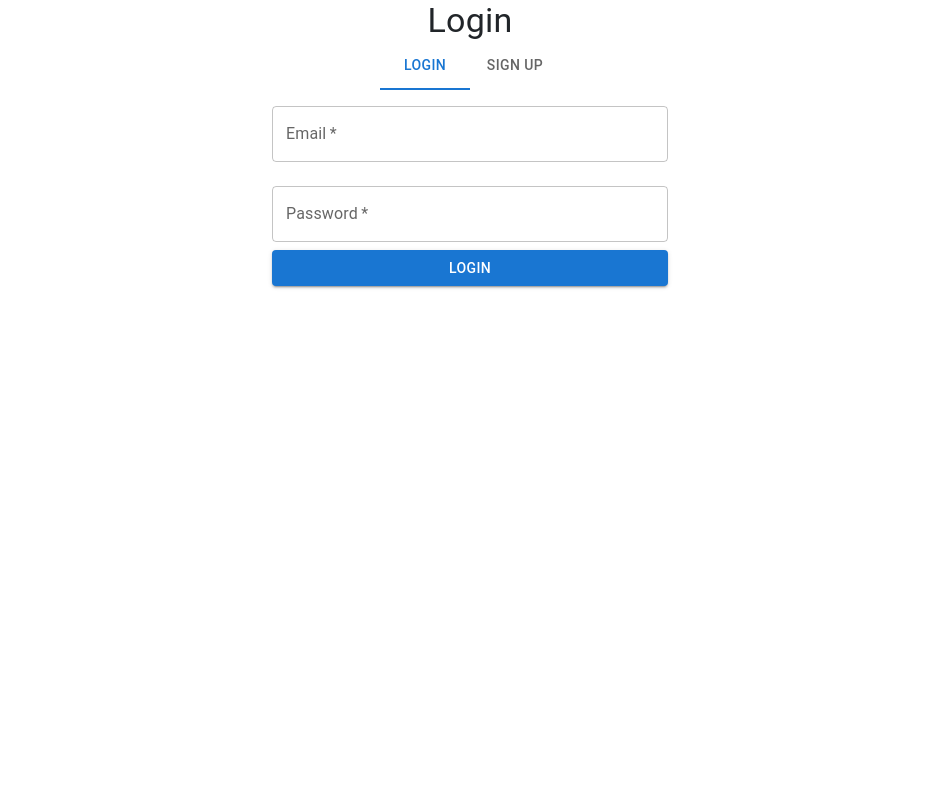
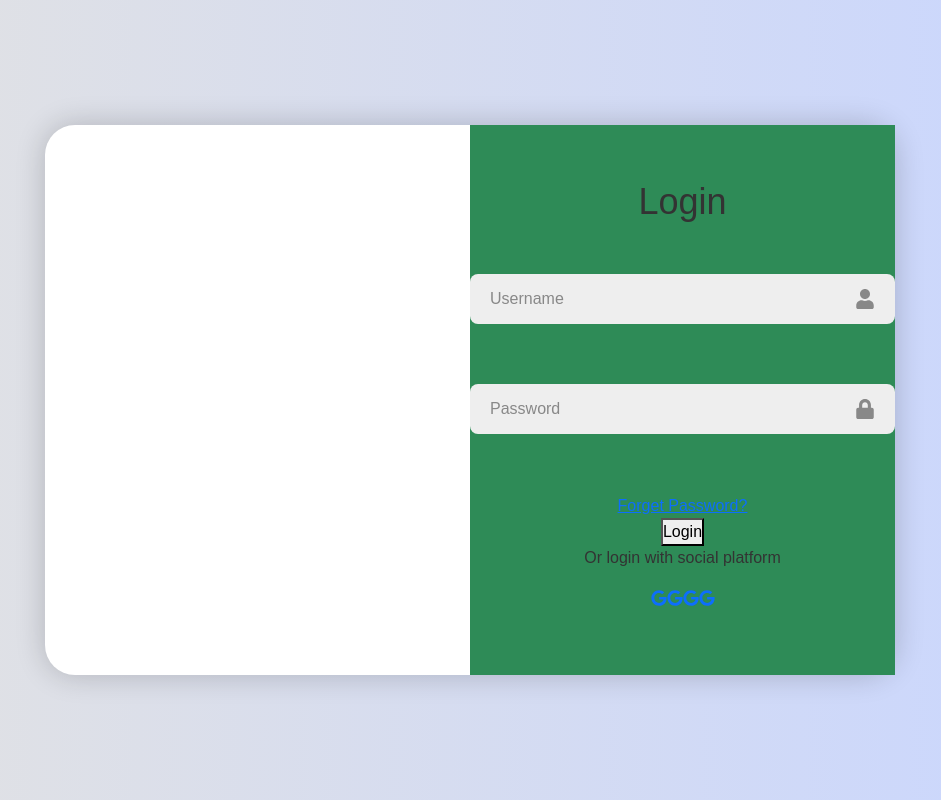
Before and after one commit to aa-locked/ESS_UI, a React (Vite) app: page /login in a window 1280 px wide. Shown: the whole page, without its empty margins (170-1111 px from the left). Built offline with nearby package versions, Linux system fonts and the light colour scheme.

Commit message:
login design

```diff
--- a/src/pages/auth/Login.jsx
+++ /dev/null
@@ -1,144 +0,0 @@
-import React, { useState } from 'react';
-import { Container, TextField, Button, Typography, Box, Tab, Tabs } from '@mui/material';
-import { styled } from '@mui/system';
-import axios from 'axios';
-import { useNavigate } from 'react-router-dom';
-//import {login} from '../../api/apiService'
-
-const useStyles = styled((theme) => ({
-  root: {
-    display: 'flex',
-    justifyContent: 'center',
-    alignItems: 'center',
-    minHeight: '100vh',
-    backgroundColor: theme.palette.background.default,
-  },
-  form: {
-    width: '100%',
-    maxWidth: 400,
-    padding: theme.spacing(3),
-    borderRadius: 8,
-    backgroundColor: 'white',
-    boxShadow: '0px 4px 10px rgba(0, 0, 0, 0.1)',
-  },
-  button: {
-    marginTop: theme.spacing(2),
-  },
-  tabContent: {
-    paddingTop: theme.spacing(2),
-  },
-}));
-const Login = () => {
-  const classes = useStyles();
-  const [activeTab, setActiveTab] = useState(0);
-  const nevigate= useNavigate();
-  // JSON object for login and signup data
-  const loginData = {
-    email: '',
-    password: ''
-  };
-
-  const signupData = {
-    email: '',
-    password: '',
-    confirmPassword: ''
-  };
-  const handleTabChange = (event, newValue) => {
-    setActiveTab(newValue);
-  };
-
-  const handleFormSubmit = async (event) => {
-    event.preventDefault();
-    let formData = {};
-
-    if (activeTab === 0) {
-      // For login
-      formData = {
-        username: 'emilys',
-        password: 'emilyspass'
-      };
-    } else {
-      // For sign up
-      formData = {
-        email: signupData.email,
-        password: signupData.password,
-        confirmPassword: signupData.confirmPassword
-      };
-    }
-    // try {
-    //     const data = await login(formData);
-    //     setResponseData(data); // Handle the response data
-    //     console.log('Login successful:', data);
-    //   } catch (error) {
-    //     console.error('Login error:', error);
-    //   }
-    // // Log the form data in JSON format
-    axios.post("https://dummyjson.com/auth/login", formData)
-      .then(res => {
-        console.log(res)
-        localStorage.setItem("user", JSON.stringify(res.data))
-        localStorage.setItem("token", JSON.stringify(res.data.accessToken))
-        nevigate("/");
-      })
-      .catch(err => console.log(err))
-
-  };
-
-  return (
-    <div className={classes.root}>
-      <Container component="main" maxWidth="xs">
-        <div className={classes.form}>
-          <Typography variant="h4" align="center">
-            {activeTab === 0 ? 'Login' : 'Sign Up'}
-          </Typography>
-
-          <Tabs value={activeTab} onChange={handleTabChange} centered>
-            <Tab label="Login" />
-            <Tab label="Sign Up" />
-          </Tabs>
-
-          <form onSubmit={handleFormSubmit}>
-            <Box className={classes.tabContent}>
-              <TextField
-                label="Email"
-                variant="outlined"
-                fullWidth
-                margin="normal"
-                required
-              />
-              <TextField
-                label="Password"
-                variant="outlined"
-                type="password"
-                fullWidth
-                margin="normal"
-                required
-              />
-              {activeTab === 1 && (
-                <TextField
-                  label="Confirm Password"
-                  variant="outlined"
-                  type="password"
-                  fullWidth
-                  margin="normal"
-                  required
-                />
-              )}
-              <Button
-                type="submit"
-                variant="contained"
-                color="primary"
-                fullWidth
-                className={classes.button}
-              >
-                {activeTab === 0 ? 'Login' : 'Sign Up'}
-              </Button>
-            </Box>
-          </form>
-        </div>
-      </Container>
-    </div>
-  )
-}
-
-export default Login
--- /dev/null
+++ b/src/pages/auth/login/Login.jsx
@@ -0,0 +1,40 @@
+import React from 'react'
+import styles from "./Login.module.css";
+import { FaUser } from "react-icons/fa";
+import { FaLock } from "react-icons/fa";
+import { FaGoogle } from "react-icons/fa";
+
+const Login = () => {
+  return (
+    <div className={styles.body}>
+      <div className={styles.container}>
+        <div className={`${styles.formBox} ${styles.login}`}>
+          <form action="">
+            <h1>Login</h1>
+            <div className={styles.input_box}>
+              <input type='text' placeholder='Username' required />
+              <FaUser className={styles.i} />
+            </div>
+            <div className={styles.input_box}>
+              <input type='password' placeholder='Password' required />
+              <FaLock className={styles.i}/>
+            </div>
+            <div className={styles.forgot_link}>
+              <a href='#'>Forget Password?</a>
+            </div>
+            <button type='submit' className={styles.btn}>Login</button>
+            <p>Or login with social platform</p>
+            <div className={styles.social_icon}>
+              <a href='#'><FaGoogle /></a>
+              <a href='#'><FaGoogle  /></a>
+              <a href='#'><FaGoogle /></a>
+              <a href='#'><FaGoogle /></a>
+            </div>
+          </form>
+        </div>
+      </div>
+    </div>
+  )
+}
+
+export default Login
--- /dev/null
+++ b/src/pages/auth/login/Login.module.css
@@ -0,0 +1,71 @@
+*{
+    margin: 0;
+    padding: 0;
+    box-sizing: border-box;
+    font-family: sans-serif;
+}
+.body{
+    display: flex;
+    justify-content: center;
+    align-items: center;
+    min-height: 100vh;
+    background: linear-gradient(90deg ,#e2e2e2,#c9d6ff);
+}
+.container {
+   position: relative;
+   width: 850px;
+   height: 550px;
+   background: #fff;
+   border-radius: 30px;
+   box-shadow: 0 0 30px rgba(0,0,0,.2);
+}
+.formBox{
+    position: absolute;
+    right: 0;
+    width: 50%;
+    height: 100%;
+    background: seagreen;
+    display: flex;
+    align-items: center;
+    color:#333;
+    text-align: center;
+}
+form{
+    width: 100%;
+}
+.container h1{
+    font-size: 36px;
+    margin: -10px  0;
+}
+.input_box{
+position: relative;
+margin: 60px 0;
+}
+.input_box input {
+    width: 100%;
+    padding: 13px 50px 13px 20px;
+    background: #eee;
+    border-radius: 8px;
+    border: none;
+    outline: none;
+    font-size: 16px;
+    color: #333;
+    font-weight: 500;
+ }
+
+ .input_box input::placeholder {
+
+    color: #888;
+    font-weight: 400;
+ }
+.i{
+    position: absolute;
+    right: 20px;
+    top:50%;
+    transform: translateY(-50%);
+    font-size: 20px;
+    color: #888;
+}
+.login{
+    text-align: center;
+}
--- a/src/router/routes.jsx
+++ b/src/router/routes.jsx
@@ -1,10 +1,9 @@
 import React from 'react'
 import { createBrowserRouter } from 'react-router-dom'
 import Counter from '../pages/Counter';
-import Todo from '../pages/Todo';
 import App from '../App'
 import Dashboard from '../pages/admin/Dashboard';
-import Login from '../pages/auth/Login';
+import Login from '../pages/auth/login/Login';
 import PrivateRoute from './PrivateRoute';
 import PublicRoute from './PublicRoute';
 
```
